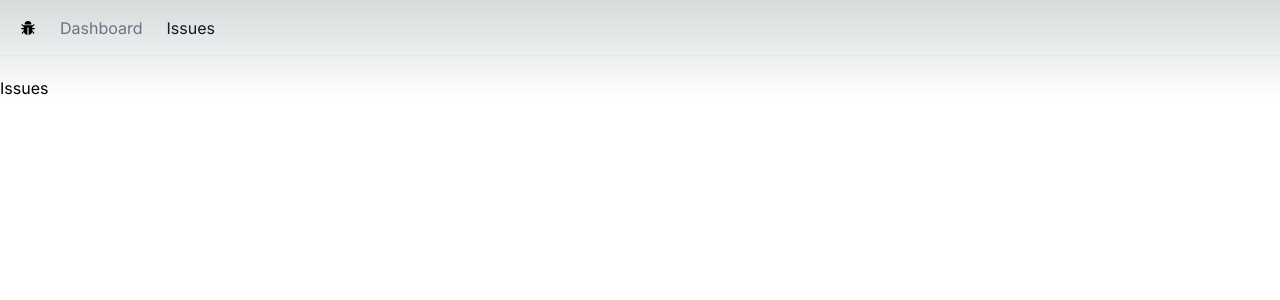
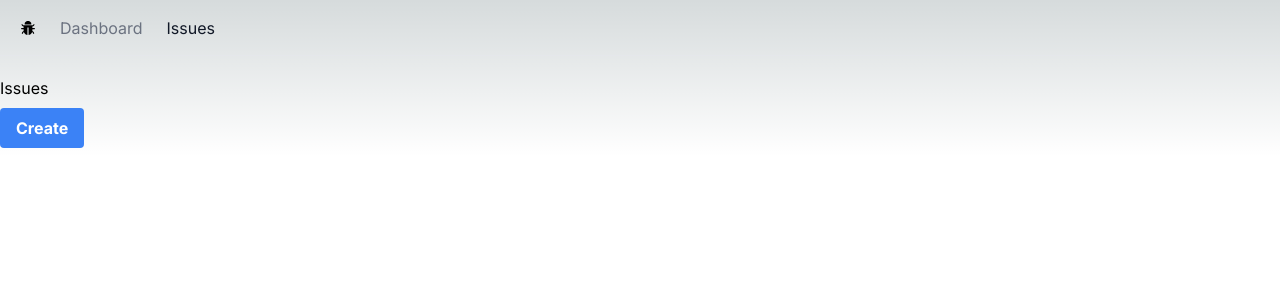
Before and after one commit to himanshu07Rai/lessgo, a Next.js app: page /issues in a window 1280 px wide. Shown: the top 300 px of the page. Built offline with nearby package versions, Linux system fonts and the light colour scheme.

Commit message:
Add new issue adding component with markdown

```diff
--- /dev/null
+++ b/app/issues/new/page.tsx
@@ -0,0 +1,17 @@
+'use client';
+import React from 'react';
+import SimpleMDE from 'react-simplemde-editor';
+import 'easymde/dist/easymde.min.css';
+
+const page = () => (
+  <div>
+    <h1 className="text-3xl font-bold">Create Issue</h1>
+    <form className="flex flex-col space-y-4">
+      <input className="border border-gray-300 rounded-md p-2" placeholder="Title" />
+      <SimpleMDE className="border border-gray-300 rounded-md p-2" placeholder="Description" />
+      <button className="bg-blue-500 text-white rounded-md p-2">Create Issue</button>
+    </form>
+  </div>
+);
+
+export default page;
--- a/app/issues/page.tsx
+++ b/app/issues/page.tsx
@@ -1,5 +1,15 @@
+import Link from 'next/link';
 import React from 'react';
 
-const Issues = () => <div>Issues</div>;
+const Issues = () => (
+  <div className="flex flex-col">
+    Issues
+    <Link href="/issues/new">
+      <button className="bg-blue-500 hover:bg-blue-700 text-white font-bold px-4 rounded py-2 my-2">
+        Create
+      </button>
+    </Link>
+  </div>
+);
 
 export default Issues;
--- a/package.json
+++ b/package.json
@@ -19,11 +19,13 @@
     "@prisma/client": "^5.6.0",
     "chance": "^1.1.11",
     "classnames": "^2.3.2",
+    "easymde": "^2.18.0",
     "next": "14.0.1",
     "prisma": "^5.6.0",
     "react": "^18",
     "react-dom": "^18",
     "react-icons": "^4.12.0",
+    "react-simplemde-editor": "^5.2.0",
     "zod": "^3.22.4"
   },
   "devDependencies": {
```
Also changed, not shown: 1 other file (tests, documents, lock files or other folders).
